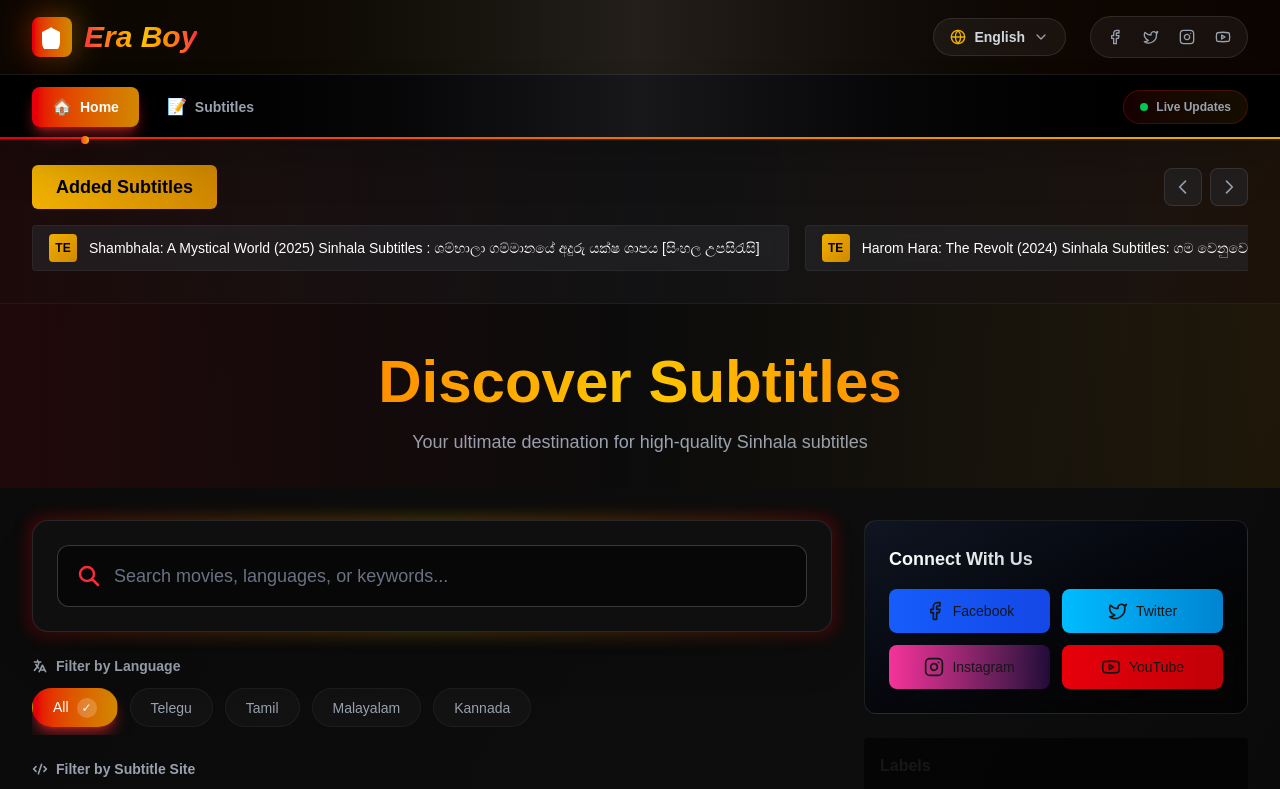
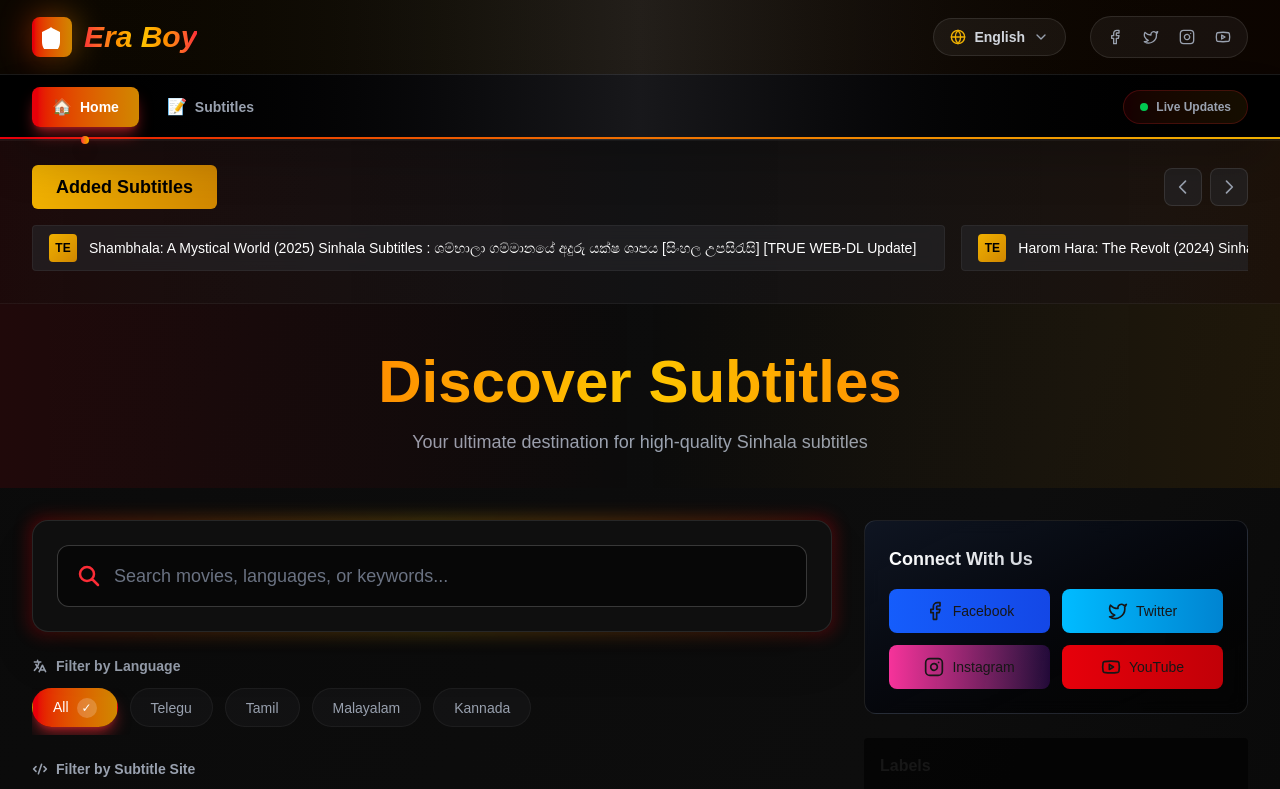
Before and after one commit to oshadaera68/Movie_Site_Era_Boy_next_js, a Next.js app: page / in a window 1280 px wide. Shown: the top 789 px of the page. Built offline with nearby package versions, Linux system fonts and the light colour scheme.

Commit message:
updated the title name

```diff
--- a/data/posts.ts
+++ b/data/posts.ts
@@ -3,7 +3,7 @@ export const posts = [
         id: 1,
         slug: "shambhala-2025-sinhala-subtitles",
         title:
-            "Shambhala: A Mystical World (2025) Sinhala Subtitles : ශම්භාලා ගම්මානයේ අදුරු යක්ෂ ශාපය [සිංහල උපසිරැසි]",
+            "Shambhala: A Mystical World (2025) Sinhala Subtitles : ශම්භාලා ගම්මානයේ අදුරු යක්ෂ ශාපය [සිංහල උපසිරැසි] [TRUE WEB-DL Update]",
         tags: "Shambhala, Shambhala Sinhala subtitles, Shambhala Sinhala Subtitles 2025, Era Boy",
         excerpt: "Shambhala movie Sinhala subtitles...",
         content:
```
